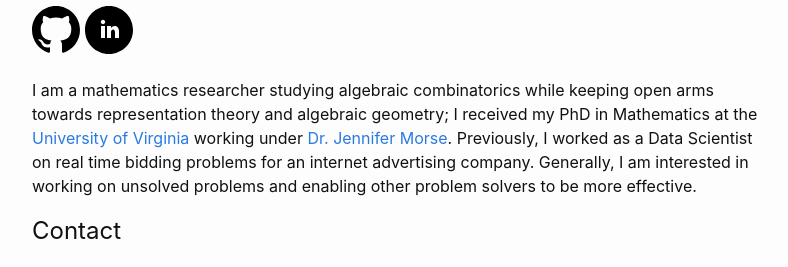
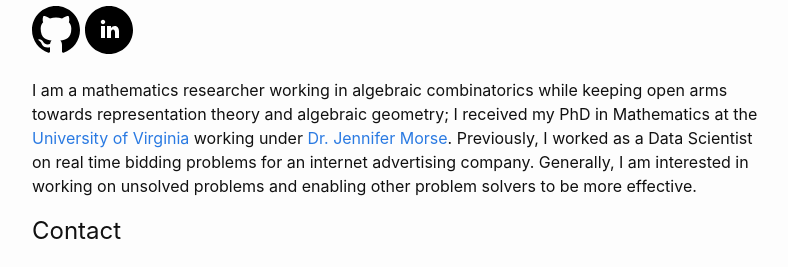
Before and after one commit to ghseeli/ghseeli.github.io, a Jekyll site: the page built from index.html, in a window 1280 px wide, cut to the strip 507-774 px from the top of the page. Shown: the whole strip, without its empty margins (238-1026 px from the left). Built offline with Jekyll 4.4.1, drawn with Linux system fonts in a browser that asks for light colours; formulas are drawn with MathJax 3.

Commit message:
Update index.html

```diff
--- a/index.html
+++ b/index.html
@@ -10,7 +10,7 @@
 	<a href="https://github.com/ghseeli"><img src="img/iconmonstr-github-1.svg" alt="GitHub" width="48" height="48" /></a>
 	<a href="https://www.linkedin.com/in/george-h-seelinger-49064852/" ><img src="img/iconmonstr-linkedin-4.svg" alt="LinkedIn" width="48" height="48" /></a>
 	<br /><br />
-		<p>I am a mathematics researcher studying algebraic combinatorics while keeping open arms towards representation theory and algebraic geometry; I received my PhD in Mathematics at the <a href="http://math.virginia.edu/">University of Virginia</a> working under <a href="http://math.virginia.edu/people/jlm6cj/">Dr. Jennifer Morse</a>. Previously, I worked as a Data Scientist on real time bidding problems for an internet advertising company. Generally, I am interested in working on unsolved problems and enabling other problem solvers to be more effective. </p>
+		<p>I am a mathematics researcher working in algebraic combinatorics while keeping open arms towards representation theory and algebraic geometry; I received my PhD in Mathematics at the <a href="http://math.virginia.edu/">University of Virginia</a> working under <a href="http://math.virginia.edu/people/jlm6cj/">Dr. Jennifer Morse</a>. Previously, I worked as a Data Scientist on real time bidding problems for an internet advertising company. Generally, I am interested in working on unsolved problems and enabling other problem solvers to be more effective. </p>
 	<h2>Contact</h2>
 		<p>UVa Email: ghs9ae@virginia.edu</p>
 		<p><a href="http://math.virginia.edu/people/ghs9ae/">UVA Contact Page</a></p>
```
